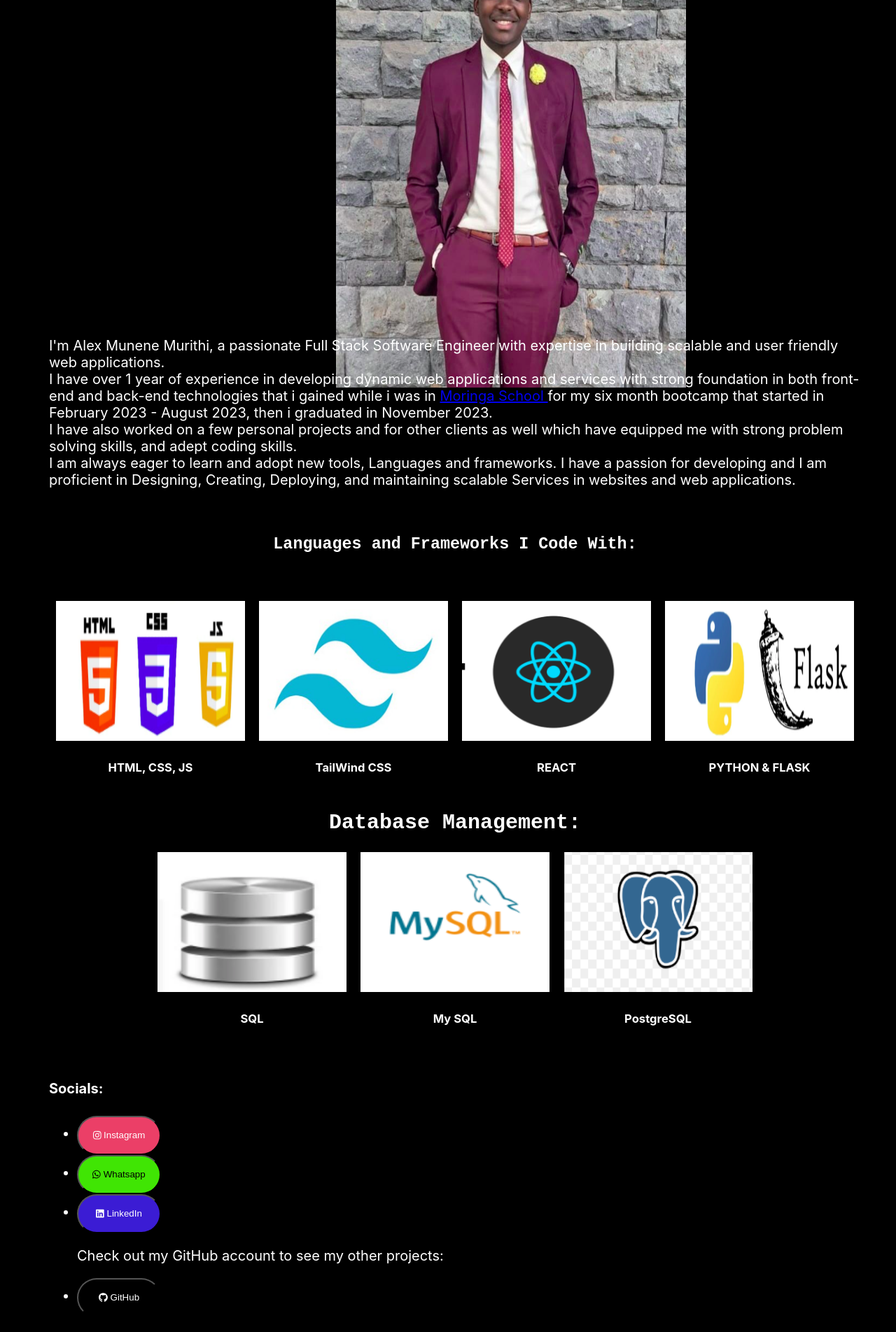
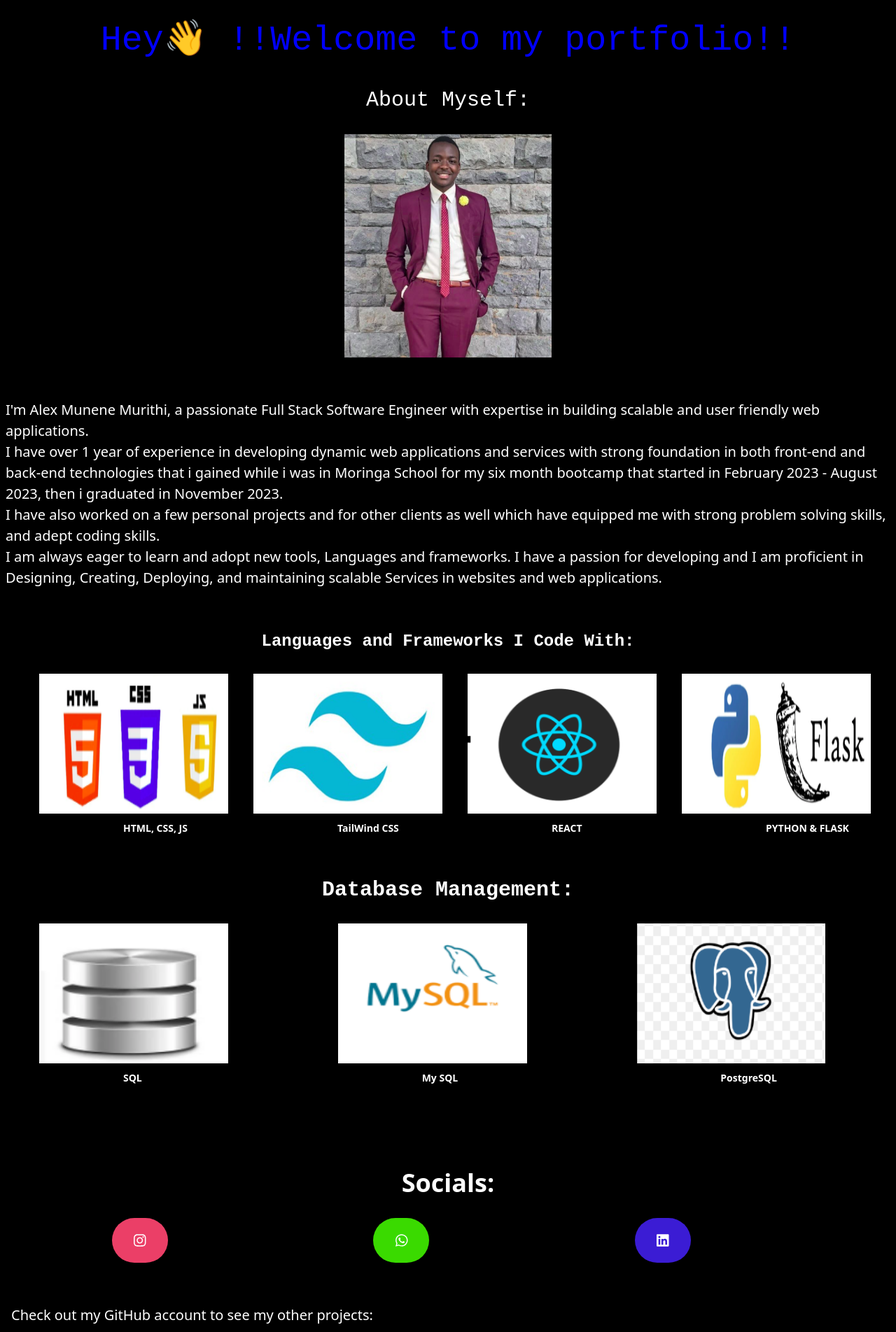
Before and after one commit to Alex-Munezz/My-Website, a React (Create React App) app in the folder my-website/: page / in a window 1280 px wide. Shown: the part 780-2684 px from the top of the page at 70% size. Built offline with nearby package versions, Linux system fonts and the light colour scheme.

Commit message:
mobile friendliness

```diff
--- a/my-website/package.json
+++ b/my-website/package.json
@@ -37,5 +37,10 @@
       "last 1 firefox version",
       "last 1 safari version"
     ]
+  },
+  "devDependencies": {
+    "autoprefixer": "^10.4.19",
+    "postcss": "^8.4.39",
+    "tailwindcss": "^3.4.6"
   }
 }
--- /dev/null
+++ b/my-website/postcss.config.js
@@ -0,0 +1,6 @@
+module.exports = {
+  plugins: {
+    tailwindcss: {},
+    autoprefixer: {},
+  },
+}
--- a/my-website/public/index.html
+++ b/my-website/public/index.html
@@ -1,7 +1,7 @@
 <!DOCTYPE html>
 <html lang="en">
   <head>
-    <meta charset="utf-8" />
+    <meta charset="utf-8" name="viewport" content="width=device-width, initial-scale=1.0" />
     <link rel="icon" href="%PUBLIC_URL%/munezz.png" />
     <meta name="viewport" content="width=device-width, initial-scale=1" />
     <meta name="theme-color" content="#000000" />
--- a/my-website/src/App.css
+++ b/my-website/src/App.css
@@ -1,4 +1,4 @@
-body {
+ body {
   margin: 0;
   padding: 0;
   color: white;
@@ -9,34 +9,17 @@ body {
 .logo {
   text-align: center;
 }
-
 h1 {
   text-align: center;
   font-family: monospace;
   font-size: 50px;
+  animation: colorChange 5s infinite;
 }
 
 h2, h3 {
   text-align: center;
   font-family: 'Courier New', Courier, monospace;
 }
-
-.image-container {
-  width: 200px;
-  height: 500px;
-  margin-left: 60vh;
-}
-
-.image {
-  width: 250%;
-  height: 80vh;
-}
-
-.content-container {
-  margin-left: 70px;
-  margin-right: 50px;
-}
-
 @keyframes colorChange {
   0% { color: red; }
   25% { color: blue; }
@@ -45,25 +28,11 @@ h2, h3 {
   75% { color: orange; }
   100% { color: purple; }
 }
-
-.card-container {
-  display: flex;
-  justify-content: center;
-  align-items: center;
-  margin-top: 20px;
-}
-
-.card {
-  display: flex;
-  flex-direction: column;
-  align-items: center;
-  margin: 0 10px;
-}
-
-.card h4 {
+.card h5 {
   margin-top: 10px;
   font-size: 14px;
   font-weight: bold;
+  margin-left: 15vh;
 }
 
 .card img {
@@ -73,57 +42,37 @@ h2, h3 {
 }
 
 .card img:hover {
-  transform: scale(1.1);
+  transform: scale(0.9);
 }
 
-.typing-container {
-  display: flex;
-  flex-direction: column;
-  align-items: center;
-  animation: colorChange 5s infinite;
-  animation-delay: 3.2s;
-}
-
-.typing-text {
-  font-size: 3rem;
-  white-space: nowrap;
-  overflow: hidden;
-  border-right: .15em solid #000;
-  animation: typing 4s steps(40, end), blink-caret .75s step-end infinite;
-}
-
-@keyframes typing {
-  from { width: 0 }
-  to { width: 100% }
-}
-
-@keyframes blink-caret {
-  from, to { border-color: transparent }
-  50% { border-color: black; }
-}
 
 .button1, .button2, .button3, .button4 {
-  height: 7vh;
-  width: 15vh;
   border-radius: 5vh;
   color: white;
 }
 
 .button1 {
   background-color: #eb3f67;
+  width: 10vh;
+  height: 8vh;
 }
 
 .button2 {
-  color: #000;
-  background-color: #40e504;
+  background-color: #3ada00;
+  width: 10vh;
+  height: 8vh;
 }
 
 .button3 {
   background-color: #000000;
+  width: 15vh;
+  height: 8vh;
 }
 
 .button4 {
   background-color: #3b1cd4;
+  width: 10vh;
+  height: 8vh;
 }
 
 .cv {
@@ -178,7 +127,6 @@ h2, h3 {
 
 .download-cv {
   margin-bottom: 20px;
-  text-align: center;
 }
 
 .download-cv button {
@@ -193,191 +141,3 @@ h2, h3 {
 .download-cv button:hover {
   background-color: #0fb300;
 }
-
-@media (max-width: 992px) {
-  .logo{
-    margin-left: 10vh;
-  }
-  .typing-text{
-    margin-left: 10vh;
-    margin-top: 25vh;
-  }
-  .about{
-    font-size: 2.5em;
-    margin-left: 10vh;
-  }
-  .content-container {
-    margin-left: 30px;
-    margin-right: 20px;
-  }
-  .image {
-    width: 145vh;
-    height: 100vh;
-    margin-left:-60vh;
-  }
-  .image-container{
-    height: auto;
-  }
-  .lang{
-    font-size: 2em;
-    margin-left: 15vh;
-  }
-  .card-container{
-    margin-left:12vh;
-  }
-  .social1{
-    display: flex;
-  }
-}
-
-@media (max-width: 768px) {
-  .logo{
-    width: 167vh;
-    height: 100vh;
-  }
-  .typing-text {
-    font-size: 8vh;
-    margin-left: 30vh;
-  }
-  .about{
-    font-size: 7vh;
-    margin-left: 30vh;
-  }
-  .image-container {
-    width: 85vh;
-    height: auto;
-    margin-left:-3vh;
-  }
-  .content-container {
-    margin-left: 20px;
-    margin-right: 10px;
-  }
-  .image {
-    height: 130vh;
-  }
-  .aboutp{
-    margin-left: 10vh;
-  }
-  .lang{
-    margin-left: 35vh;
-  }
-  .card-container{
-    display: block;
-    margin-left: 30vh;
-  }
-  .social1{
-    width: 90vh;
-    display: flex;
-  }
-  .formp{
-    margin-left: 25vh;
-  }
-  .cv{
-    margin-left: 25vh;
-  }
-  .form{
-    margin-left: 20vh;
-  }
-}
-
-@media (max-width: 576px) {
-  .logo{
-    width:112vh;
-    height: 90vh;
-  }
-  .typing-text {
-    font-size:5vh;
-    width:120vh;
-    margin-left: 5vh;
-  }
-  .image-container {
-    width: 100%;
-    height: auto;
-    margin-left:3vh;
-  }
-  .image {
-    width: 100%;
-    height: auto;
-  }
-  .content-container {
-    margin-left: 10px;
-    /* margin-right: 10px; */
-  }
-  .aboutp{
-    margin-left: 3vh;
-  }
-  .lang{
-    margin-left: 5vh;
-  }
-  .card-container{
-    display: block;
-    margin-left: 10vh;
-  }
-  .social1{
-    display: flex;
-  }
-  .form {
-    margin-left:-0.5vh;
-    /* margin-right: 10px; */
-  }
-  .formp{
-    margin-left: 2vh;
-  }
-  .cv {
-    height: 10vh;
-    width: 9vh;
-  }
-  .button1, .button2, .button3, .button4 {
-    height: 10vh;
-    width: 20vh;
-  }
-}
-
-@media (max-width: 375px) {
-  .logo{
-    width:68vh
-  }
-  .typing-text {
-    font-size: 3.2vh;
-    margin-left: 1vh;
-    margin-top: 15vh;
-  }
-  .about{
-    margin-left: 2vh;
-    margin-top: 10vh;
-  }
-  .image-container{
-    margin-left: 1vh;
-    width: 65vh;
-  }
-  .aboutp{
-    margin-left: 1vh
-  }
-  .lang{
-    margin-left: 2vh
-  }
-  .card-container{
-    display: block;
-    margin-left: 1vh;
-  }
-  .button1, .button2, .button3, .button4 {
-    height: 9vh;
-    width: 20vh;
-  }
-  .cv {
-    height: 8vh;
-    width: 9vh;
-    margin-left: 2vh;
-  }
-  .formp {
-    /* padding: 75px; */
-    margin-left: 4vh;
-  }
-  .form{
-    width:55vh
-  }
-  .social1{
-    display: flex;
-    margin-left:-3vh;
-  }
-}
--- a/my-website/src/App.js
+++ b/my-website/src/App.js
@@ -78,7 +78,7 @@ const redirectToLinkedIn = () => {
 
   return (
     <div className="App">
-      <div className="logo">
+      <div className="flex justify-center items-center h-screen logo">
         <img src={AM} alt="my logo" className='logo' />
       </div>
       <div className="typing-container">
@@ -87,14 +87,14 @@ const redirectToLinkedIn = () => {
       !!Welcome to my portfolio!!
     </h1>
   </div><br />
-      <h2 className='about'>About Myself:</h2>
-      <div className="image-container">
-        <img className="image" src={slides[currentSlide]} alt="" />
+      <h2 className='about text-3xl'>About Myself:</h2><br />
+      <div className="flex justify-center items-center">
+        <img className="w-30 h-80" src={slides[currentSlide]} alt="" />
       </div>
       <br></br>
       <br></br>
       <div className="content-container" ref={contentRef}>
-        <p className='aboutp'>
+        <p className='ml-2'>
           I'm Alex Munene Murithi, a passionate Full Stack Software Engineer
            with expertise in building scalable and user friendly web applications. <br />
            I have over 1 year of experience in developing dynamic web applications and services with strong foundation in both front-end and back-end
@@ -107,10 +107,10 @@ const redirectToLinkedIn = () => {
           applications.<br />
 
         </p>
+        <br /><br />
+        <h3 className='text-2xl font-bold lang'>Languages and Frameworks I Code With:</h3>
         <br />
-        <h3 className='lang'>Languages and Frameworks I Code With:</h3>
-        <br />
-        <div className="card-container">
+        <div className="lg:grid grid-cols-2 xl:grid-cols-4 ml-14 card-container">
           <div className="card">
             <img src={htmlIcon} alt="HTML" />
             <h5>HTML, CSS, JS</h5>
@@ -127,68 +127,68 @@ const redirectToLinkedIn = () => {
             <img src={pythonIcon} alt="Python" />
             <h5>PYTHON & FLASK</h5>
           </div>
-          </div>
-          <h2 className='lang'>Database Management:</h2>
-          <div className='card-container'>
-          <div className="card">
+          </div><br /><br />
+          <h2 className='lang font-bold text-3xl'>Database Management:</h2><br />
+          <div className='lg:grid grid-cols-3 xl:grid-cols-3 card-container'>
+          <div className="ml-14 card">
             <img src={sqlIcon} alt="SQL" />
             <h5>SQL</h5>
           </div>
-          <div className="card">
+          <div className="ml-14 card">
             <img src={mysql} alt="SQL" />
             <h5>My SQL</h5>
           </div>
-          <div className="card">
+          <div className="ml-14 card">
             <img src={PostgreSQL} alt="SQL" />
             <h5> PostgreSQL</h5>
           </div>
         </div>
-        <br />
-        <h4>Socials:</h4>
+        <br /><br /><br /><br />
+        <h4 className='flex justify-center text-4xl font-bold'>Socials:</h4><br />
         <ul>
-          <div className='social1'>
+          <div className='lg:grid grid-cols-3 xl:grid-cols-3 ml-40 social1'>
           <li>
             <button className='button1' onClick={redirectToInsta}>
-              <FontAwesomeIcon icon={faInstagram} /> Instagram
+              <FontAwesomeIcon icon={faInstagram} />
             </button>
           </li>
           <li>
             <button className='button2' onClick={redirectToWhatsApp}>
-             <FontAwesomeIcon icon={faWhatsapp} /> Whatsapp
+             <FontAwesomeIcon icon={faWhatsapp} />
             </button>
           </li>
           <li>
             <button className='button4' onClick={redirectToLinkedIn}>
-              <FontAwesomeIcon icon={faLinkedin} /> LinkedIn
+              <FontAwesomeIcon icon={faLinkedin} />
             </button>
-          </li></div>
-          <p>Check out my GitHub account to see my other projects:</p>
+          </li></div><br /><br />
+          <p className='ml-4'>Check out my GitHub account to see my other projects:</p>
           <li>
-            <button className='button3' onClick={redirectToGithub}>
-              <FontAwesomeIcon icon={faGithub} /> GitHub
+            <button className='button3 ml-6' onClick={redirectToGithub}>
+              <FontAwesomeIcon icon={faGithub} />
             </button>
           </li>
         </ul>
 
-        <div className="container download-cv">
-        <p className='formp'>Download my CV for more information and reference: </p>
-        <button className="cv" onClick={downloadCV}>
-          <img src={download} alt='' />
+        <div className="container download-cv ">
+        <p className='formp ml-4'>Download my CV for more information and reference: </p><br />
+        <button className="cv ml-8" onClick={downloadCV}>
+          <img src={download} className='ml-1' alt='' />
           </button>
       </div>
-      <p className='formp'>
+      <p className='ml-4 formp'>
           If you want to reach out for inquiries and projects,
           please fill in and submit the form below and I would be happy and glad to be
           able to make your website bloom.
-        </p>
+        </p><br /><br />
       <div className="form">
-        <h2>Contact Me</h2>
+        <h2 className='text-2xl font-bold'>Contact Me</h2>
         <form action="https://formspree.io/f/manwwonz" method="POST">
           <input type="text" name="name" placeholder="Your Name" required />
           <input type="email" name="_replyto" placeholder="Your Email" required />
           <textarea name="message" placeholder="Your Message" rows="6" required></textarea>
           <button type="submit">
-          <img src={send} alt='' className='send'/>
+          <img src={send} alt=''/>
           </button>
         </form>
       </div>
--- a/my-website/src/index.css
+++ b/my-website/src/index.css
@@ -1,13 +1,3 @@
-body {
-  margin: 0;
-  font-family: -apple-system, BlinkMacSystemFont, 'Segoe UI', 'Roboto', 'Oxygen',
-    'Ubuntu', 'Cantarell', 'Fira Sans', 'Droid Sans', 'Helvetica Neue',
-    sans-serif;
-  -webkit-font-smoothing: antialiased;
-  -moz-osx-font-smoothing: grayscale;
-}
-
-code {
-  font-family: source-code-pro, Menlo, Monaco, Consolas, 'Courier New',
-    monospace;
-}
+@tailwind base;
+@tailwind components;
+@tailwind utilities;
--- a/my-website/src/index.js
+++ b/my-website/src/index.js
@@ -3,6 +3,7 @@ import ReactDOM from 'react-dom/client';
 import './index.css';
 import App from './App';
 import reportWebVitals from './reportWebVitals';
+import './index.css';
 
 const root = ReactDOM.createRoot(document.getElementById('root'));
 root.render(
--- /dev/null
+++ b/my-website/tailwind.config.js
@@ -0,0 +1,33 @@
+// module.exports = {
+//   content: [
+//     './src/**/*.{js,jsx,ts,tsx}',
+//   ],
+//   theme: {
+//     extend: {
+//       keyframes: {
+//         typing: {
+//           'from': { width: '0' },
+//           'to': { width: '100%' },
+//         },
+//         colorChange: {
+//           '0%, 100%': { color: '#fff' },
+//           '50%': { color: '#f00' },
+//         },
+//       },
+//       animation: {
+//         typing: 'typing 3s steps(40, end) infinite',
+//         colorChange: 'colorChange 5s linear infinite',
+//       },
+//     },
+//   },
+//   plugins: [],
+// }
+
+/** @type {import('tailwindcss').Config} */
+module.exports = {
+  content: ["./src/**/*.{html,js}"],
+  theme: {
+    extend: {},
+  },
+  plugins: [],
+}
```
Also changed, not shown: 1 other file (tests, documents, lock files or other folders).
